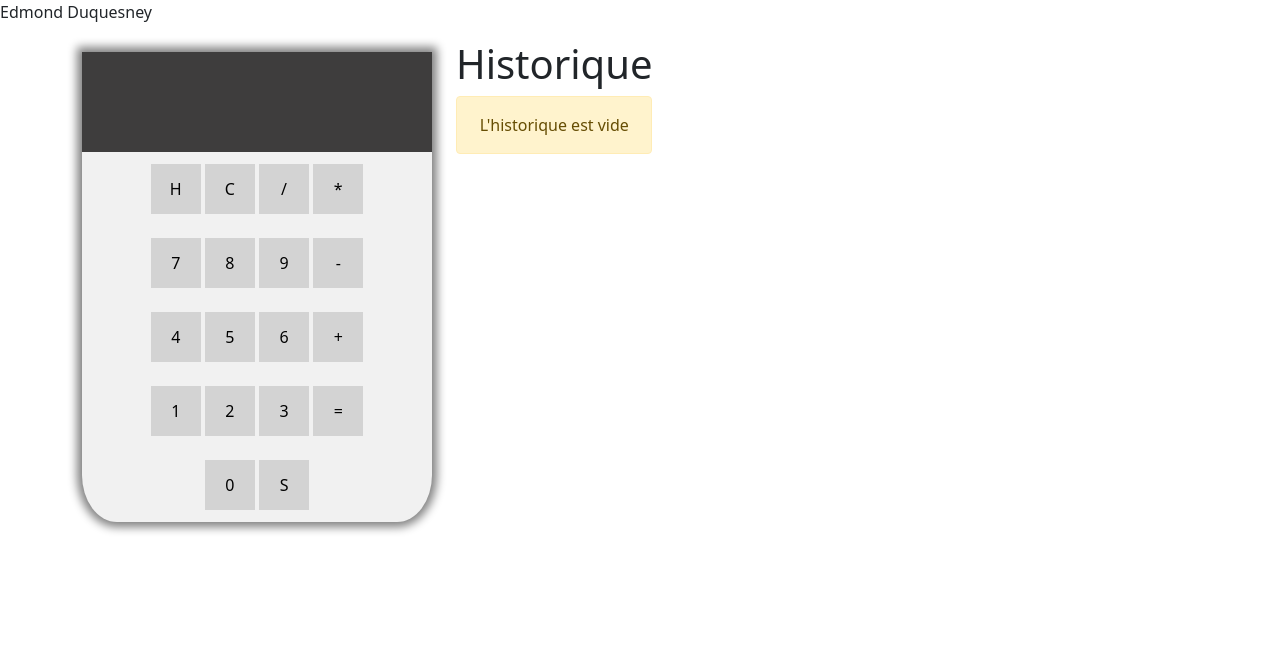
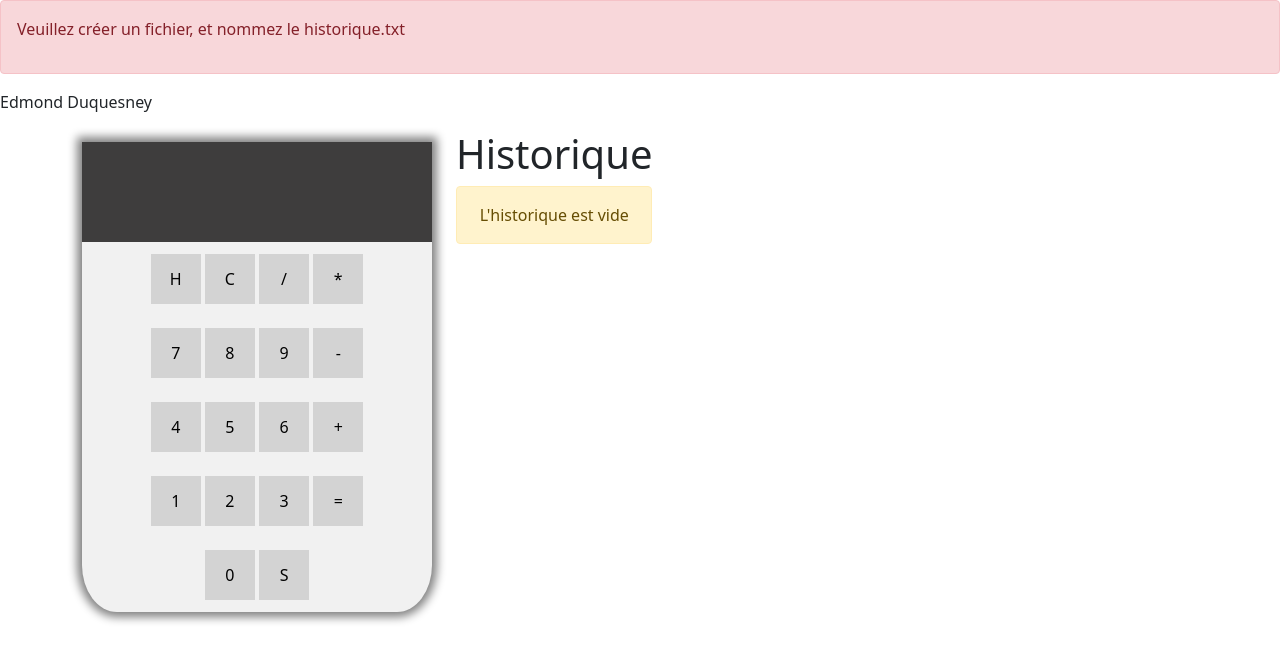
Before and after one commit to SEVRVS/calculatrice_BZ, a PHP site: page / in a window 1280 px wide. Shown: the top 662 px of the page. Run offline with PHP 8.4, Linux system fonts and the light colour scheme; data that the repository does not hold is empty.

Commit message:
Commit final

```diff
--- a/app.js
+++ b/app.js
@@ -1,10 +1,9 @@
 var boutons = Array.from(document.getElementsByTagName("button"));
 var screen = document.getElementById("screen");
-var historique = document.getElementById("historique");
+var historique = document.getElementById("historique-body");
 // Récupération de la variable local historique qui contient la class display à associer.
 var dChoice = localStorage.getItem("historique");
 historique.setAttribute("class", dChoice);
-
 
 boutons.map((btn) => {
   btn.addEventListener("click", () => {
--- a/index.php
+++ b/index.php
@@ -4,13 +4,20 @@ $filename = 'historique.txt';
 if (file_exists($filename)) {
     $handle = fopen($filename, 'r+');
     $fichier = file($filename, FILE_IGNORE_NEW_LINES | FILE_SKIP_EMPTY_LINES);
+} else {
+    echo '<div class="text-align-center alert alert-danger">
+            <p>Veuillez créer un fichier, et nommez le historique.txt</p>
+          </div>';
 }
+
 if (isset($_POST['save'])) {
+    //  Si l'utilisateur souhaite enregistré sans avoir saisi de donnée, l'application renvoie une erreure.
     if ($_POST['calcule'] === "") {
         echo '<div class="text-align-center alert alert-danger">
             <p>Veuillez saisir au moins une donnée</p>
           </div>';
     } else {
+        // sinon il ajoute la date actuel concatenée au contenu de la variable superglobale $_POST.
         file_put_contents($filename, date('d-m') . ": " . $_POST['calcule'] . "\n", FILE_APPEND);
         header('Refresh:1');
         echo '<div class="text-align-center">
@@ -35,11 +42,11 @@ if (isset($_POST['save'])) {
     <p>Edmond Duquesney</p>
     <div class="container">
         <form method="post">
-            <div class="calculator">
-                <div class="calculator-screen">
+            <div class="calculatrice">
+                <div class="calculatrice-screen">
                     <input type="text" name="screen" id="screen" disabled />
                 </div>
-                <div class="calculator-body">
+                <div class="calculatrice-body">
                     <input type="hidden" id="calcule" name="calcule" value="">
                     <div class="col">
                         <button title="afficher l'historique" type="button" value="historique">H</button>
@@ -72,18 +79,24 @@ if (isset($_POST['save'])) {
                 </div>
             </div>
         </form>
-        <div class="" id="historique">
+        <div class="" id="historique-body">
             <h1>Historique</h1>
             <div class="historique-item">
-                <?php if (count($fichier) === 0) { ?>
-
+                <!-- Si le fichier ne possède aucune affiche que l'historique est vide -->
+                <!-- Sinon il affiche la liste des calculs que contient le fichier -->
+                <?php
+                if (file_exists($filename)) {
+                    if (count($fichier) === 0) { ?>
+                        <p class="alert alert-warning">L'historique est vide</p>
+                        <?php } else {
+                        foreach ($fichier as $line) { ?>
+                            <p class="alert alert-info"><?= $line ?></p>
+                    <?php }
+                    }
+                } else { ?>
                     <p class="alert alert-warning">L'historique est vide</p>
-
-                    <?php } else {
-                    foreach ($fichier as $line) { ?>
-                        <p class="alert alert-info"><?= $line ?></p>
-                <?php }
-                } ?>
+                <?php  }
+                ?>
             </div>
         </div>
     </div>
--- a/style.css
+++ b/style.css
@@ -3,12 +3,12 @@
   align-items: flex-start;
   text-align: center;
 }
-.calculator {
+.calculatrice {
   background-color: #f1f1f1;
   box-shadow: 0px 0px 10px 5px gray;
   border-radius: 0 0 10% 10%;
 }
-.calculator-screen {
+.calculatrice-screen {
   margin-top: 12px;
 }
 #screen {
@@ -35,7 +35,7 @@ button:active {
   padding: 12px;
 }
 
-#historique {
+#historique-body {
   margin-left: 24px;
 }
 .historique-item {
```
Also changed, not shown: readme.md.
